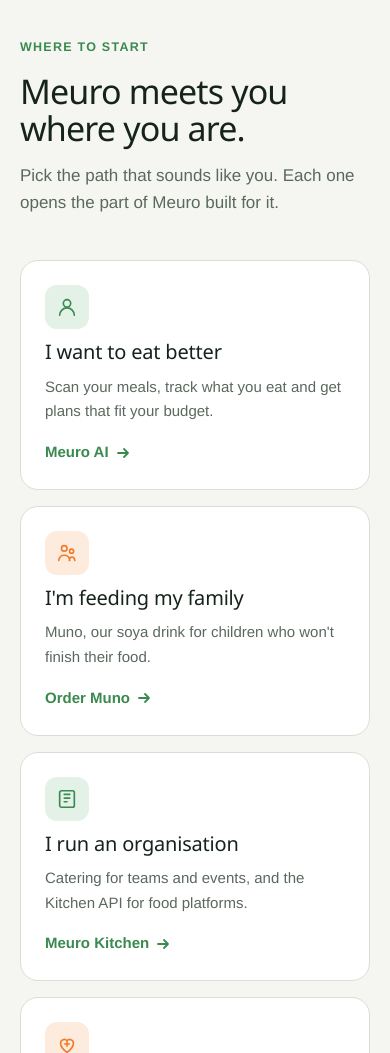
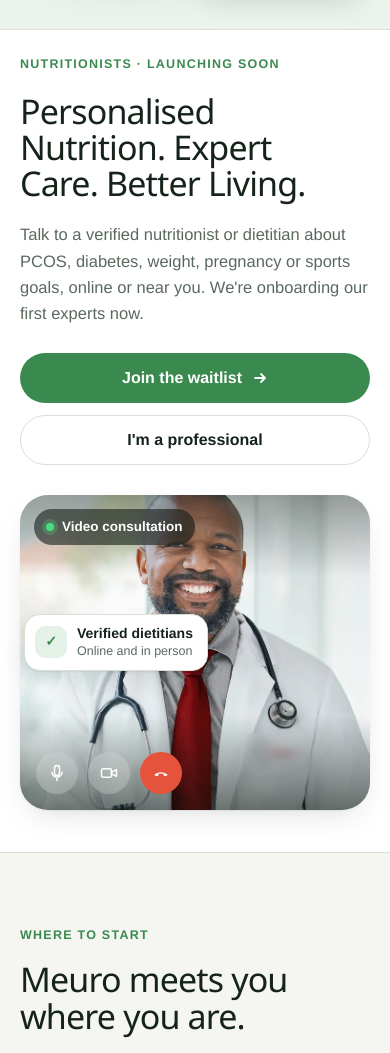
Before and after one commit to MeuroAPP/meurowebsite3, a plain HTML site: page index.html in a window 390 px wide. Shown: the part 933-1986 px from the top of the page. Drawn offline with Linux system fonts and the light colour scheme; a script that the page names is missing.

Commit message:
Home: bring back the nutritionist video consultation, as its own section under the hero
Copy is honest (launching soon, Join the waitlist); frozen timer and empty 'You' tile removed.
Phone buttons in the two home sections stack full width.

Co-Authored-By: Claude Opus 5.5 <noreply@anthropic.com>
Claude-Session: https://claude.ai/code/session_01QnQMVmLf23twfDuaV2dQ8g

```diff
--- a/index.html
+++ b/index.html
@@ -76,6 +76,35 @@
   </div>
 </section>
 
+<section class="hc nutri-band" aria-label="Nutritionists">
+  <div class="wrap hc-wrap">
+    <div class="hc-slide is-active">
+      <div class="hc-visual">
+        <figure class="hc-call">
+          <img src="img/expert.webp" width="733" height="1100" alt="A smiling nutrition professional on a video consultation, holding a tablet" loading="lazy">
+          <figcaption class="hc-call-bar"><span class="hc-rec"></span>Video consultation</figcaption>
+          <div class="hc-ctrls" aria-hidden="true">
+            <i><svg viewBox="0 0 24 24"><path d="M12 3a3 3 0 00-3 3v6a3 3 0 006 0V6a3 3 0 00-3-3zM6 11a6 6 0 0012 0M12 17v4" fill="none" stroke="currentColor" stroke-width="1.8" stroke-linecap="round"/></svg></i>
+            <i><svg viewBox="0 0 24 24"><rect x="3" y="7" width="12" height="10" rx="2" fill="none" stroke="currentColor" stroke-width="1.8"/><path d="M15 11l6-3v8l-6-3z" fill="none" stroke="currentColor" stroke-width="1.8" stroke-linejoin="round"/></svg></i>
+            <i class="end"><svg viewBox="0 0 24 24"><path d="M4 14c4-4 12-4 16 0l-2 2-3-1v-2a10 10 0 00-6 0v2l-3 1z" fill="currentColor"/></svg></i>
+          </div>
+        </figure>
+        <div class="hc-chip hc-chip-a" aria-hidden="true"><span class="ok">✓</span><div><b>Verified dietitians</b><small>Online and in person</small></div></div>
+        <div class="hc-bubble" aria-hidden="true"><b>Your personalised plan</b><span>Built around the meals you already love.</span></div>
+      </div>
+      <div class="hc-copy">
+        <span class="eyebrow">Nutritionists · launching soon</span>
+        <h2 class="hc-title">Personalised Nutrition. Expert Care. Better Living.</h2>
+        <p class="hc-sub">Talk to a verified nutritionist or dietitian about PCOS, diabetes, weight, pregnancy or sports goals, online or near you. We're onboarding our first experts now.</p>
+        <div class="btn-row">
+          <a class="btn btn-primary" href="nutritionists.html#find">Join the waitlist <svg class="arr" width="16" height="16" viewBox="0 0 16 16" fill="none" aria-hidden="true"><path d="M3 8h10M9 4l4 4-4 4" stroke="currentColor" stroke-width="1.8" stroke-linecap="round" stroke-linejoin="round"/></svg></a>
+          <a class="btn btn-ghost" href="nutritionists.html#join">I'm a professional</a>
+        </div>
+      </div>
+    </div>
+  </div>
+</section>
+
 
 
 <section class="section"><div class="wrap reveal">
--- a/styles.css
+++ b/styles.css
@@ -609,3 +609,9 @@ textarea.input{height:auto;min-height:96px;padding:12px 16px;resize:vertical}
 .wa-fab{position:fixed;right:max(18px,env(safe-area-inset-right,0px));bottom:max(18px,env(safe-area-inset-bottom,0px));z-index:70;width:56px;height:56px;border-radius:50%;background:#25D366;color:#fff;display:grid;place-items:center;box-shadow:0 10px 28px -8px rgba(0,0,0,.35);transition:transform .2s}
 .wa-fab:hover{transform:translateY(-2px)}
 .wa-fab svg{width:28px;height:28px}
+
+/* Home: nutritionist band (image left, copy right on desktop) */
+.nutri-band{background:var(--surface);border-block:1px solid var(--line)}
+.nutri-band .hc-slide{opacity:1;visibility:visible;transform:none}
+@media (max-width:860px){.nutri-band .hc-copy{order:1}.nutri-band .hc-visual{order:2}}
+@media (max-width:480px){.hero-one .btn-row,.nutri-band .btn-row{flex-wrap:nowrap}.hero-one .btn-row>.btn,.nutri-band .btn-row>.btn{flex:0 0 auto}}
```
